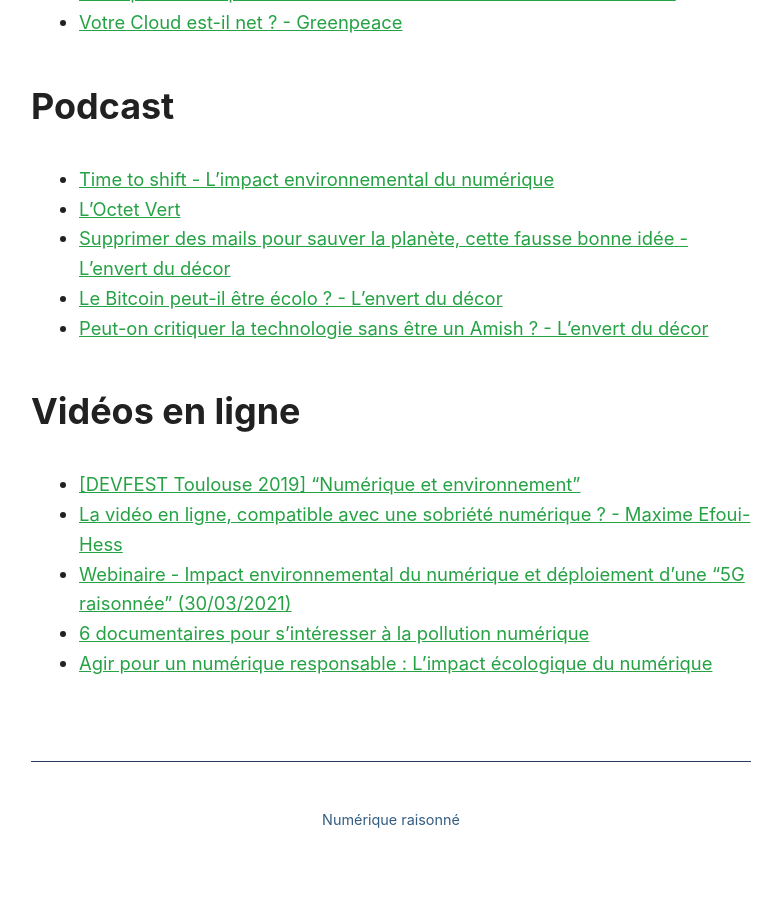
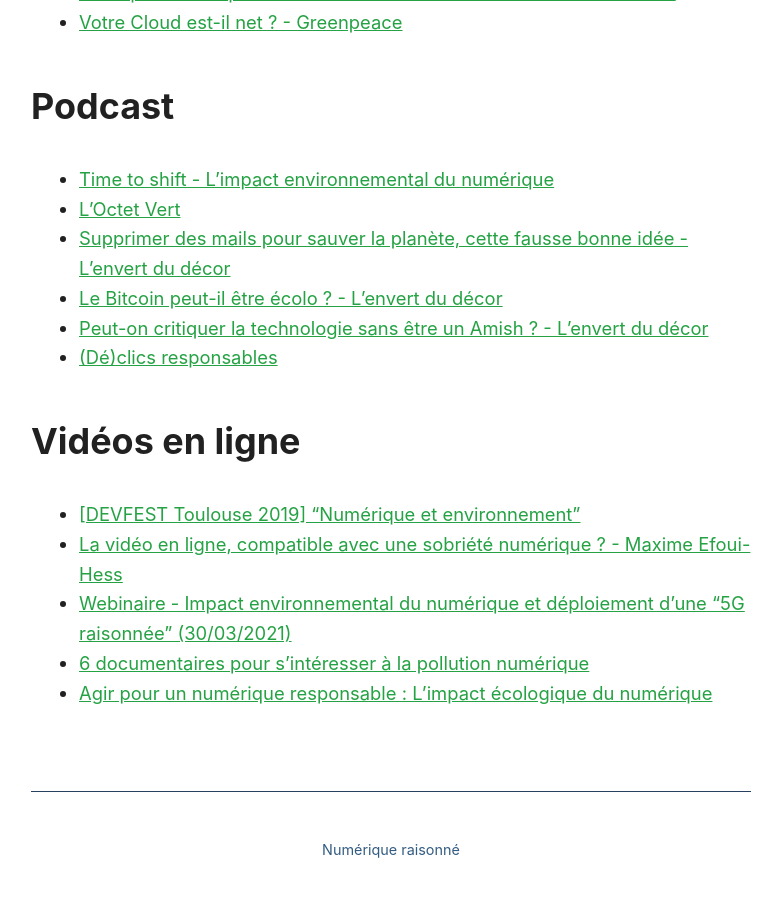
Before and after one commit to Slandais/slandais.github.io, a Jekyll site: the page built from _pages/liens-impacts-numerique.md, in a window 1280 px wide and 900 px high, scrolled down 1059 px. Shown: the top 897 px of the window, without its empty margins (249-1031 px from the left). Built offline with Jekyll 4.4.1, drawn with Linux system fonts in a browser that asks for light colours; before the commit the page ends 1929 px from its top, so only the background shows below that.

Commit message:
Update liens-impacts-numerique.md

```diff
--- a/_pages/liens-impacts-numerique.md
+++ b/_pages/liens-impacts-numerique.md
@@ -27,6 +27,7 @@
 * [Supprimer des mails pour sauver la planète, cette fausse bonne idée - L'envert du décor](https://deezer.page.link/bAw7ar42WhKTGVwr6)
 * [Le Bitcoin peut-il être écolo ? - L'envert du décor](https://deezer.page.link/qCxUsncv6BeTFUsR9)
 * [Peut-on critiquer la technologie sans être un Amish ? - L'envert du décor](https://deezer.page.link/SpTGQiDRsTuR5mAy7)
+* [(Dé)clics responsables](https://deezer.page.link/AZdPEpzXfd2LnGcE8)
 
 ## Vidéos en ligne
 
```
